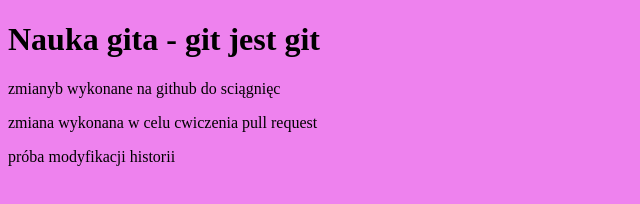
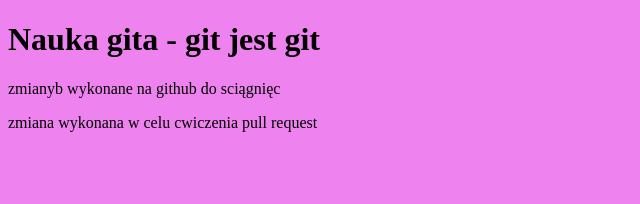
Before and after one commit to mateuszkleszczz/projekt-nwwp, a plain HTML site: page index.html in a window 1280 px wide. Shown: the whole page, without its empty margins (0-640 px from the left). Drawn offline with Linux system fonts and the light colour scheme.

Commit message:
Revert "coomit od modyfikacji"
This reverts commit 3f03b2e564051e3b660173627332c0b802d8d76e.

```diff
--- a/index.html
+++ b/index.html
@@ -14,9 +14,6 @@
         <section>
             <p>zmiana wykonana w celu cwiczenia pull request </p>
         </section>
-        <section>
-            <p>próba modyfikacji historii</p>
-        </section>
     </body>
 
 </html>
```
